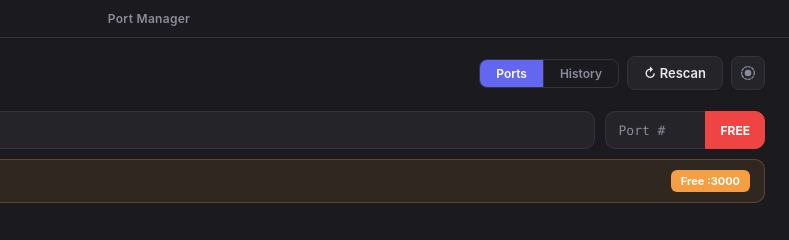
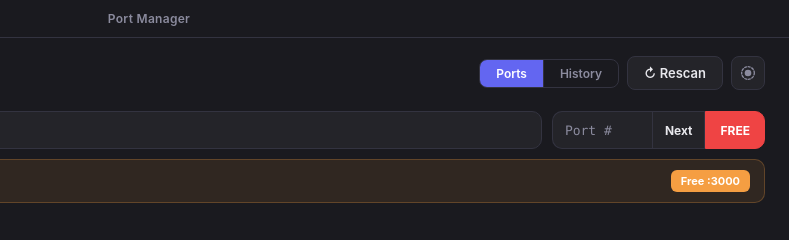
Before and after one commit to RajParmar2003/port-manager, a website: page src/index.html in a window 1280 px wide. Shown: the top 240 px of the page, 491-1280 px from the left. Drawn offline with Linux system fonts and the light colour scheme.

Commit message:
Phase 2 (candidate 4): render Next button beside FREE
Inserts a neutral-accent "Next" button between the port input and the
red FREE button. Reads as safe at a glance (surface bg + accent hover),
keeping FREE's destructive weight unambiguous. Tooltips spell out each
action + keyboard shortcut.

Layout: [input][Next][FREE] — non-destructive sits first so Maya's eye
lands on the cheaper option before the kill button.

```diff
--- a/src/index.html
+++ b/src/index.html
@@ -113,6 +113,15 @@
     }
     .free-port-input:focus { border-color: var(--accent); }
     .free-port-input::placeholder { color: var(--text-dim); }
+    /* "Next" — non-destructive: finds next unused port. Neutral accent so the
+       eye reads it as safe; FREE (red, adjacent) carries the destructive weight. */
+    .free-port-btn-next {
+      padding: 0 12px; border-radius: 0;
+      background: var(--surface); color: var(--text); font-size: 12px; font-weight: 700;
+      font-family: var(--sans); border: 1px solid var(--border);
+      white-space: nowrap; cursor: pointer;
+    }
+    .free-port-btn-next:hover { background: var(--surface-hover); color: var(--accent); border-color: var(--accent); }
     .free-port-btn {
       padding: 0 14px; border-radius: 0 var(--radius) var(--radius) 0;
       background: var(--red); color: #fff; font-size: 12px; font-weight: 700;
@@ -900,7 +909,8 @@ function render() {
   html += '</div>';
   html += '<div class="free-port-wrap">';
   html += '<input class="free-port-input" type="text" placeholder="Port #" value="' + esc(state.freePortValue) + '" oninput="state.freePortValue=this.value" onkeydown="if(event.key===\'Enter\'){event.shiftKey?doSuggestFreePort():doFreePort()}" />';
-  html += '<button class="free-port-btn" onclick="doFreePort()">FREE</button>';
+  html += '<button class="free-port-btn-next" onclick="doSuggestFreePort()" title="Find next free port ≥ typed number (⇧Enter). Copies to clipboard.">Next</button>';
+  html += '<button class="free-port-btn" onclick="doFreePort()" title="Kill the process holding this port (Enter)">FREE</button>';
   html += '</div></div>';
 
   // (View toggle is now in the header)
```
